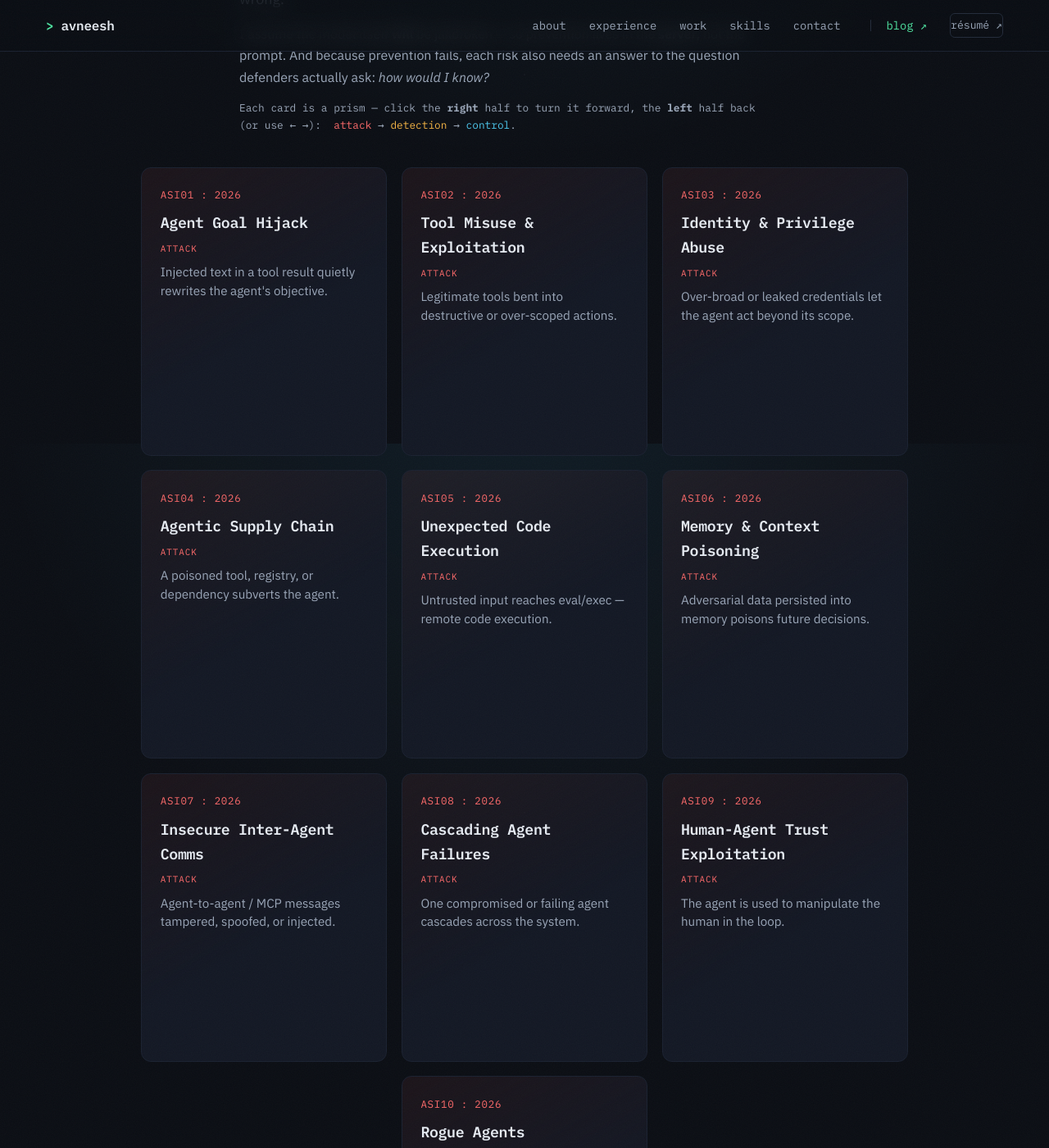
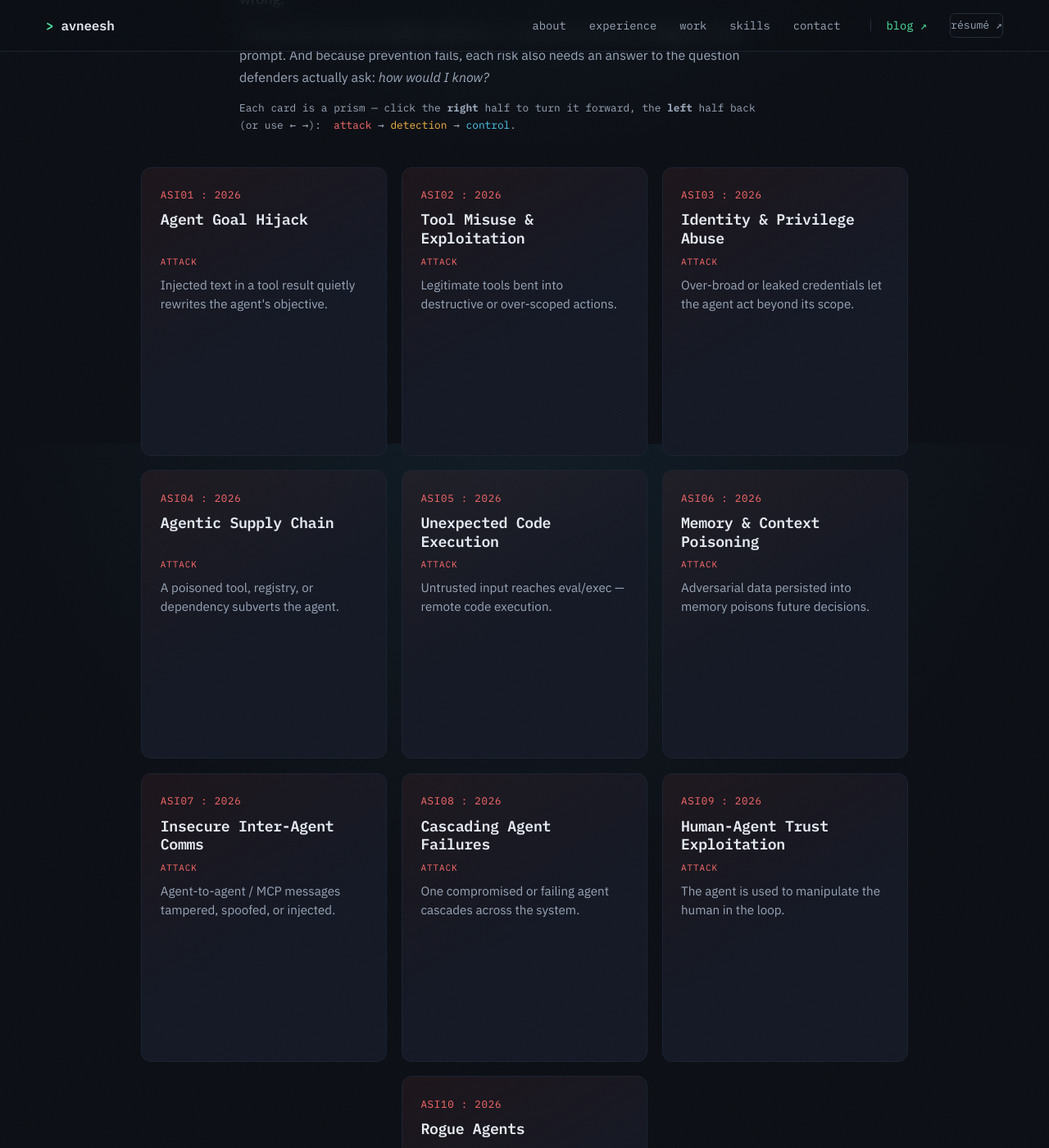
Before and after one commit to agileAlligator/Portfolio-Page, a Jekyll site: the page built from owasp-top-10.html, in a window 1280 px wide and 1400 px high, scrolled down 359 px. Shown: the whole window at 82% size. Built offline with Jekyll 4.4.1, drawn with Linux system fonts in a browser that asks for light colours.

Commit message:
OWASP prism: fixed two-line title height so labels/body align across cards
Reserve a 2-line min-height on .asi-name; 1-line and 2-line risk names now
occupy the same header space, aligning the label + body on every card and
face for cleaner readability.

Co-Authored-By: Claude Opus 4.8 (1M context) <noreply@anthropic.com>

```diff
--- a/assets/owasp.css
+++ b/assets/owasp.css
@@ -130,9 +130,12 @@
 	font-family: var(--mono);
 	font-weight: 600;
 	font-size: 1.14rem;
+	line-height: 1.25;
 	letter-spacing: -0.02em;
 	margin: 0.55rem 0;
 	color: var(--ink);
+	/* reserve two lines so the label + body align across all cards */
+	min-height: 2.5em;
 }
 .asi-label {
 	font-family: var(--mono);
```
